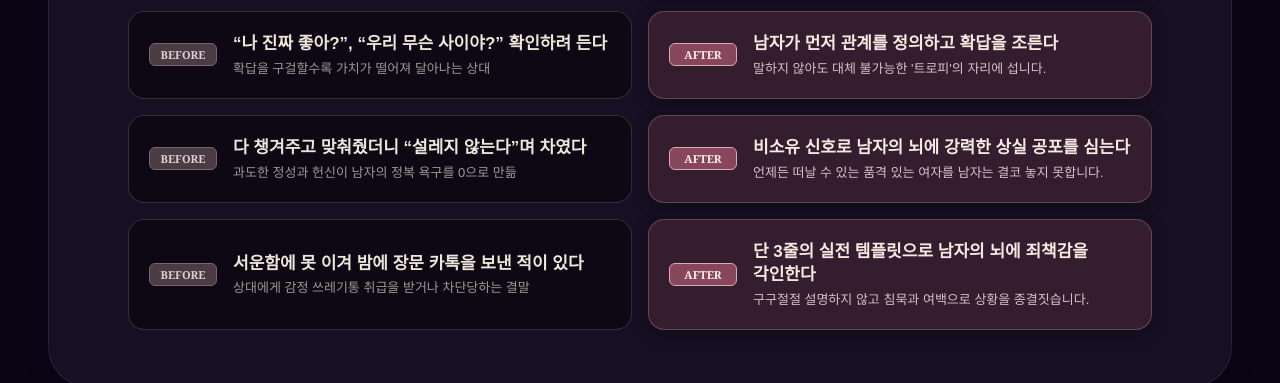
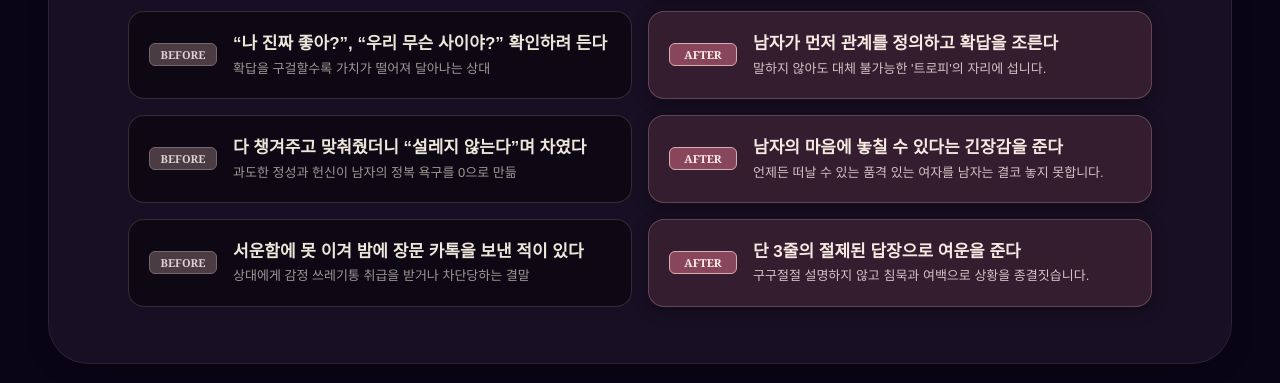
Before and after one commit to woolbo100/buzasun, a Next.js app: page /reports/love-secret in a window 1280 px wide. Shown: the part 6760-7143 px from the top of the page. Built offline with nearby package versions, Linux system fonts and the light colour scheme; no server answers; the database is empty.

Commit message:
content: AFTER 카드 문구 수정 ('남자의 마음에 놓칠 수 있다는 긴장감을 준다', '단 3줄의 절제된 답장으로 여운을 준다')

```diff
--- a/app/reports/love-secret/page.tsx
+++ b/app/reports/love-secret/page.tsx
@@ -689,13 +689,13 @@ export default function LoveSecretEbookPage() {
                       {
                         beforeTitle: "다 챙겨주고 맞춰줬더니 “설레지 않는다”며 차였다",
                         beforeSub: "과도한 정성과 헌신이 남자의 정복 욕구를 0으로 만듦",
-                        afterTitle: "비소유 신호로 남자의 뇌에 강력한 상실 공포를 심는다",
+                        afterTitle: "남자의 마음에 놓칠 수 있다는 긴장감을 준다",
                         afterSub: "언제든 떠날 수 있는 품격 있는 여자를 남자는 결코 놓지 못합니다."
                       },
                       {
                         beforeTitle: "서운함에 못 이겨 밤에 장문 카톡을 보낸 적이 있다",
                         beforeSub: "상대에게 감정 쓰레기통 취급을 받거나 차단당하는 결말",
-                        afterTitle: "단 3줄의 실전 템플릿으로 남자의 뇌에 죄책감을 각인한다",
+                        afterTitle: "단 3줄의 절제된 답장으로 여운을 준다",
                         afterSub: "구구절절 설명하지 않고 침묵과 여백으로 상황을 종결짓습니다."
                       }
                     ].map((item, idx) => (
```
